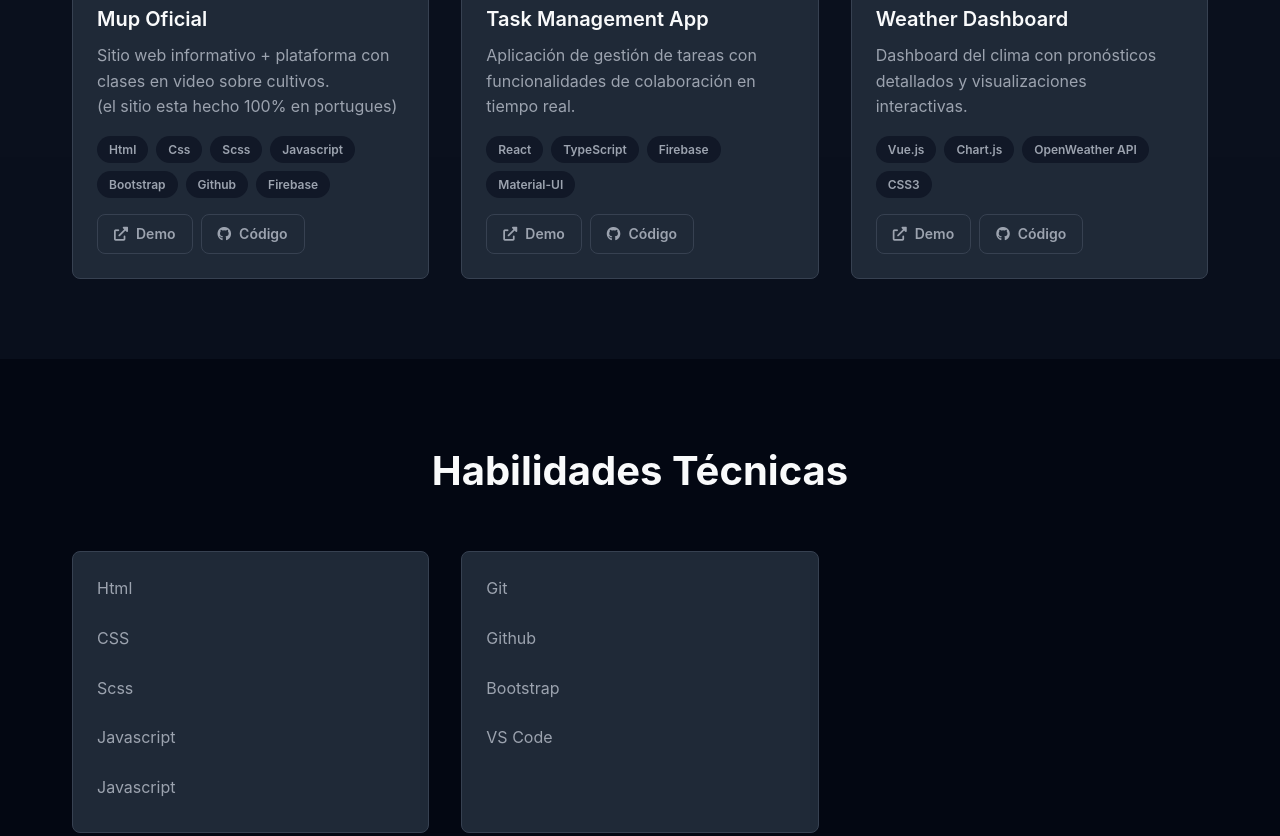
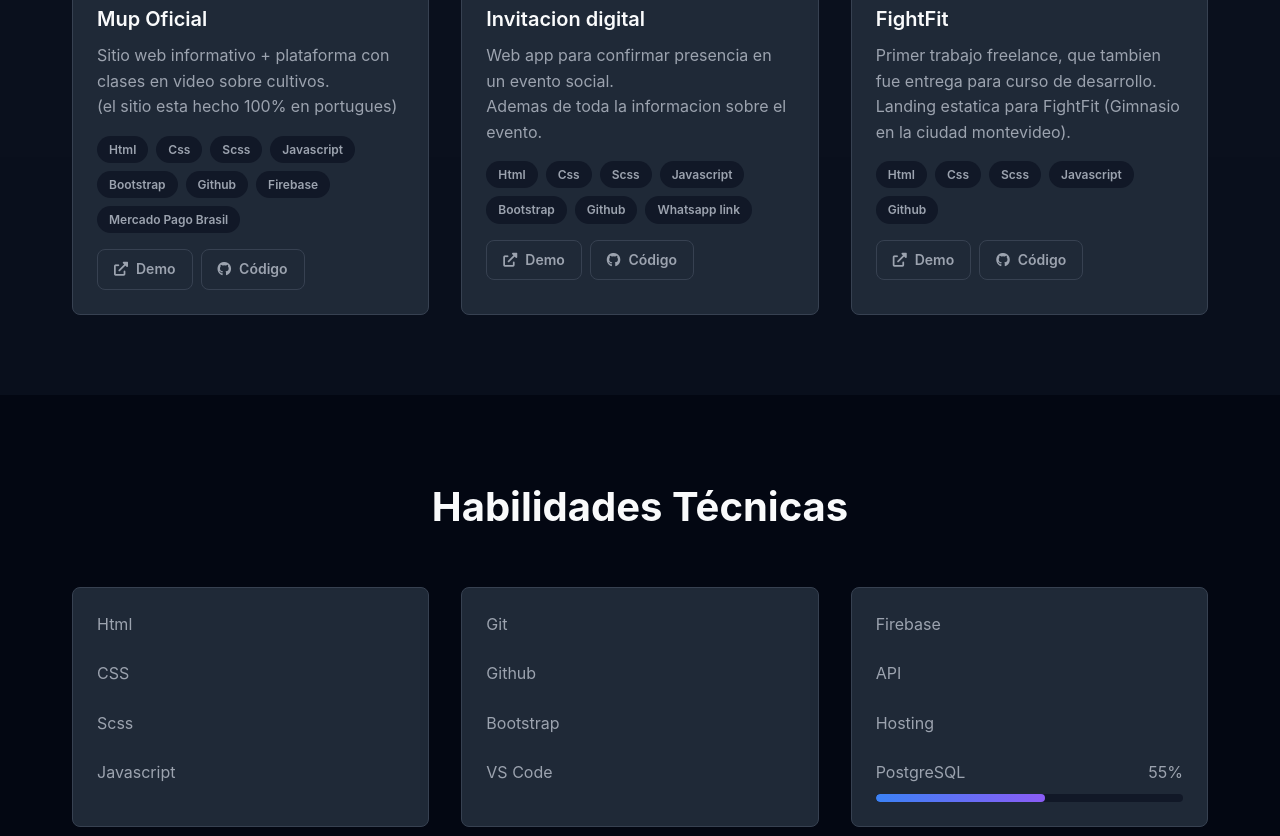
Before and after one commit to NatanaelLeites/nata, a website: page index.html in a window 1280 px wide. Shown: the part 1876-2712 px from the top of the page. Drawn offline with Linux system fonts and the light colour scheme.

Commit message:
seccion de proyectos destacados terminada

```diff
--- a/index.html
+++ b/index.html
@@ -119,6 +119,7 @@
                                 <span class="tech-badge">Bootstrap</span>
                                 <span class="tech-badge">Github</span>
                                 <span class="tech-badge">Firebase</span>
+                                <span class="tech-badge">Mercado Pago Brasil</span>
                             </div>
                             <div class="project-card__buttons">
                                 <a target="_blank" href="https://mupoficial.com/" class="btn btn--small btn--outline">
@@ -133,24 +134,28 @@
 
                     <div class="project-card">
                         <div class="project-card__image">
-                            <img src="https://via.placeholder.com/400x200/374151/9CA3AF?text=Task+Management" alt="Task Management App">
+                            <img src="./img/invitacion-img.png" alt="invitacion digital">
                         </div>
                         <div class="project-card__content">
-                            <h3 class="project-card__title">Task Management App</h3>
+                            <h3 class="project-card__title">Invitacion digital</h3>
                             <p class="project-card__description">
-                                Aplicación de gestión de tareas con funcionalidades de colaboración en tiempo real.
+                                Web app para confirmar presencia en un evento social. <br>
+                                Ademas de toda la informacion sobre el evento.
                             </p>
                             <div class="project-card__technologies">
-                                <span class="tech-badge">React</span>
-                                <span class="tech-badge">TypeScript</span>
-                                <span class="tech-badge">Firebase</span>
-                                <span class="tech-badge">Material-UI</span>
+                                <span class="tech-badge">Html</span>
+                                <span class="tech-badge">Css</span>
+                                <span class="tech-badge">Scss</span>
+                                <span class="tech-badge">Javascript</span>
+                                <span class="tech-badge">Bootstrap</span>
+                                <span class="tech-badge">Github</span>
+                                <span class="tech-badge">Whatsapp link</span>
                             </div>
                             <div class="project-card__buttons">
                                 <a href="#" class="btn btn--small btn--outline">
                                     <i class="fas fa-external-link-alt"></i> Demo
                                 </a>
-                                <a href="#" class="btn btn--small btn--outline">
+                                <a target="_blank" href="https://github.com/NatanaelLeites/invitacion" class="btn btn--small btn--outline">
                                     <i class="fab fa-github"></i> Código
                                 </a>
                             </div>
@@ -159,24 +164,26 @@
 
                     <div class="project-card">
                         <div class="project-card__image">
-                            <img src="https://via.placeholder.com/400x200/374151/9CA3AF?text=Weather+Dashboard" alt="Weather Dashboard">
+                            <img src="./img/fightfit-img.png" alt="Weather Dashboard">
                         </div>
                         <div class="project-card__content">
-                            <h3 class="project-card__title">Weather Dashboard</h3>
+                            <h3 class="project-card__title">FightFit</h3>
                             <p class="project-card__description">
-                                Dashboard del clima con pronósticos detallados y visualizaciones interactivas.
+                                Primer trabajo freelance, que tambien fue entrega para curso de desarrollo. <br>
+                                Landing estatica para FightFit (Gimnasio en la ciudad montevideo).
                             </p>
                             <div class="project-card__technologies">
-                                <span class="tech-badge">Vue.js</span>
-                                <span class="tech-badge">Chart.js</span>
-                                <span class="tech-badge">OpenWeather API</span>
-                                <span class="tech-badge">CSS3</span>
+                                <span class="tech-badge">Html</span>
+                                <span class="tech-badge">Css</span>
+                                <span class="tech-badge">Scss</span>
+                                <span class="tech-badge">Javascript</span>
+                                <span class="tech-badge">Github</span>
                             </div>
                             <div class="project-card__buttons">
-                                <a href="#" class="btn btn--small btn--outline">
+                                <a target="_blank" href="https://natanaelleites.github.io/Gym-FightFit/" class="btn btn--small btn--outline">
                                     <i class="fas fa-external-link-alt"></i> Demo
                                 </a>
-                                <a href="#" class="btn btn--small btn--outline">
+                                <a target="_blank" href="https://github.com/NatanaelLeites/Gym-FightFit" class="btn btn--small btn--outline">
                                     <i class="fab fa-github"></i> Código
                                 </a>
                             </div>
@@ -219,15 +226,6 @@
                                 </div>
                                 <!-- <div class="skill-item__bar">
                                     <div class="skill-item__progress" data-width="80"></div>
-                                </div> -->
-                            </div>
-                            <div class="skill-item">
-                                <div class="skill-item__header">
-                                    <span class="skill-item__name">Javascript</span>
-                                    <!-- <span class="skill-item__percentage">95%</span> -->
-                                </div>
-                                <!-- <div class="skill-item__bar">
-                                    <div class="skill-item__progress" data-width="95"></div>
                                 </div> -->
                             </div>
                             <div class="skill-item">
@@ -284,35 +282,35 @@
                         </div>
                     </div>
 
-                    <!-- <div class="skill-category">
-                        <h3 class="skill-category__title">Backend</h3>
+                    <div class="skill-category">
+                        <!-- <h3 class="skill-category__title">Backend</h3> -->
                         <div class="skill-category__skills">
                             <div class="skill-item">
                                 <div class="skill-item__header">
-                                    <span class="skill-item__name">Node.js</span>
-                                    <span class="skill-item__percentage">70%</span>
+                                    <span class="skill-item__name">Firebase</span>
+                                    <!-- <span class="skill-item__percentage">70%</span> -->
                                 </div>
-                                <div class="skill-item__bar">
+                                <!-- <div class="skill-item__bar">
                                     <div class="skill-item__progress" data-width="70"></div>
-                                </div>
+                                </div> -->
                             </div>
                             <div class="skill-item">
                                 <div class="skill-item__header">
-                                    <span class="skill-item__name">Express</span>
-                                    <span class="skill-item__percentage">65%</span>
+                                    <span class="skill-item__name">API</span>
+                                    <!-- <span class="skill-item__percentage">65%</span> -->
                                 </div>
-                                <div class="skill-item__bar">
+                                <!-- <div class="skill-item__bar">
                                     <div class="skill-item__progress" data-width="65"></div>
-                                </div>
+                                </div> -->
                             </div>
                             <div class="skill-item">
                                 <div class="skill-item__header">
-                                    <span class="skill-item__name">MongoDB</span>
-                                    <span class="skill-item__percentage">60%</span>
+                                    <span class="skill-item__name">Hosting</span>
+                                    <!-- <span class="skill-item__percentage">60%</span> -->
                                 </div>
-                                <div class="skill-item__bar">
+                                <!-- <div class="skill-item__bar">
                                     <div class="skill-item__progress" data-width="60"></div>
-                                </div>
+                                </div> -->
                             </div>
                             <div class="skill-item">
                                 <div class="skill-item__header">
@@ -325,7 +323,7 @@
                             </div>
                         </div>
                     </div>
-                </div> -->
+                </div>
             </div>
         </section>
 
```
Also changed, not shown: img/fightfit-img.png (added), img/invitacion-img.png (added).
